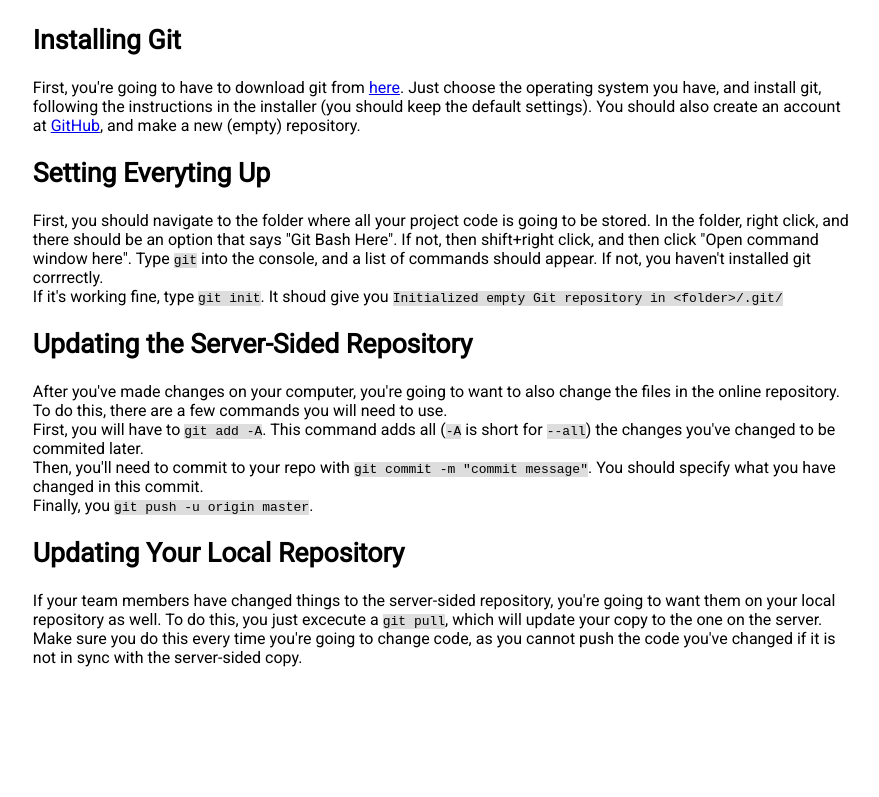
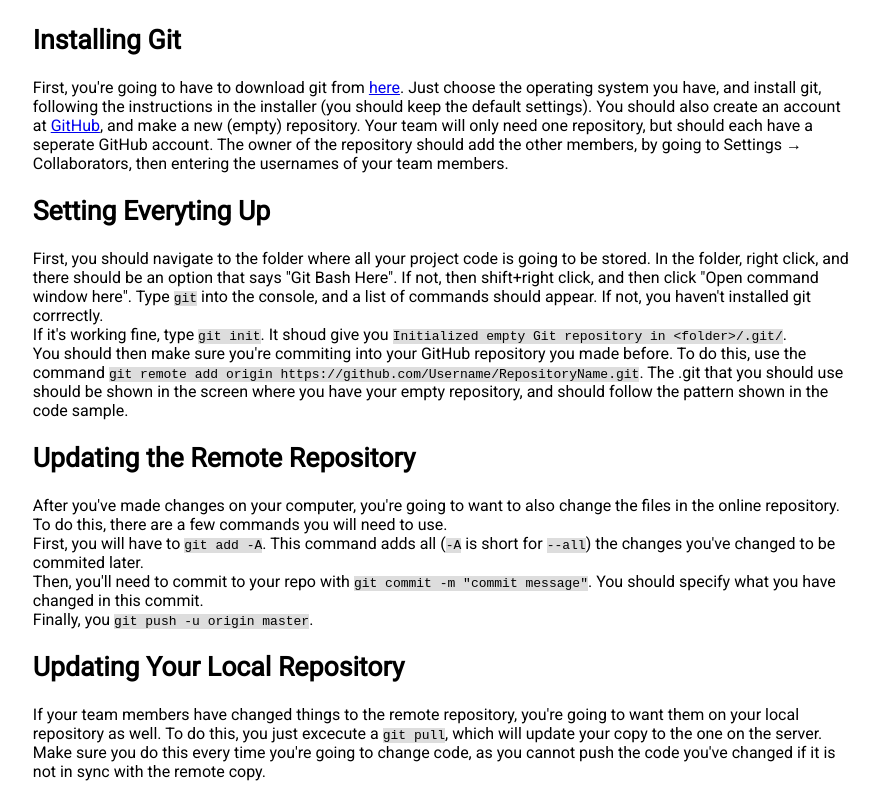
Before and after one commit to DiodesAreNotPolarized/GithubTutorial, a plain HTML site: page index.html in a window 1280 px wide. Shown: the part 77-874 px from the top of the page, without its empty margins (228-1107 px from the left). Before the commit the page ends 800 px from the top, so only its background shows below. Drawn offline with Linux system fonts and the light colour scheme.

Commit message:
Update index.html

```diff
--- a/index.html
+++ b/index.html
@@ -27,14 +27,15 @@
 		<h1>Getting Started with Git and GitHub</h1>
 		<h2>Installing Git</h2>
 		<p>
-			First, you're going to have to download git from <a href="https://git-scm.com/downloads">here</a>. Just choose the operating system you have, and install git, following the instructions in the installer (you should keep the default settings). You should also create an account at <a href="github.com">GitHub</a>, and make a new (empty) repository.
+			First, you're going to have to download git from <a href="https://git-scm.com/downloads">here</a>. Just choose the operating system you have, and install git, following the instructions in the installer (you should keep the default settings). You should also create an account at <a href="github.com">GitHub</a>, and make a new (empty) repository. Your team will only need one repository, but should each have a seperate GitHub account. The owner of the repository should add the other members, by going to Settings &rarr; Collaborators, then entering the usernames of your team members.
 		</p>
 		<h2>Setting Everyting Up</h2>
 		<p>
 			First, you should navigate to the folder where all your project code is going to be stored. In the folder, right click, and there should be an option that says "Git Bash Here". If not, then shift+right click, and then click "Open command window here". Type <code>git</code> into the console, and a list of commands should appear. If not, you haven't installed git corrrectly.<br>
-			If it's working fine, type <code>git init</code>. It shoud give you <code>Initialized empty Git repository in &lt;folder&gt;/.git/</code>
+			If it's working fine, type <code>git init</code>. It shoud give you <code>Initialized empty Git repository in &lt;folder&gt;/.git/</code>.<br>
+			You should then make sure you're commiting into your GitHub repository you made before. To do this, use the command <code>git remote add origin https://github.com/Username/RepositoryName.git</code>. The .git that you should use should be shown in the screen where you have your empty repository, and should follow the pattern shown in the code sample.
 		</p>
-		<h2>Updating the Server-Sided Repository</h2>
+		<h2>Updating the Remote Repository</h2>
 		<p>
 			After you've made changes on your computer, you're going to want to also change the files in the online repository. To do this, there are a few commands you will need to use.<br>
 			First, you will have to <code>git add -A</code>. This command adds all (<code>-A</code> is short for <code>--all</code>) the changes you've changed to be commited later.<br>
@@ -43,7 +44,7 @@
 		</p>
 		<h2>Updating Your Local Repository</h2>
 		<p>
-			If your team members have changed things to the server-sided repository, you're going to want them on your local repository as well. To do this, you just excecute a <code>git pull</code>, which will update your copy to the one on the server. Make sure you do this every time you're going to change code, as you cannot push the code you've changed if it is not in sync with the server-sided copy.
+			If your team members have changed things to the remote repository, you're going to want them on your local repository as well. To do this, you just excecute a <code>git pull</code>, which will update your copy to the one on the server. Make sure you do this every time you're going to change code, as you cannot push the code you've changed if it is not in sync with the remote copy.
 		</p>
 	</div>
 </body>
```
